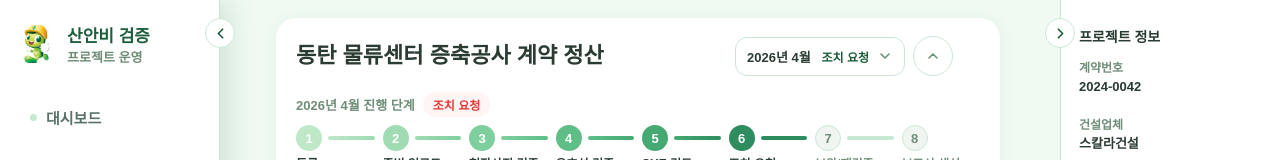
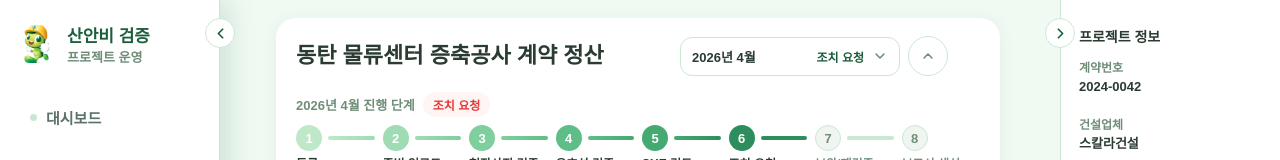
Before and after one commit to SKALA-TEAM5/frontend, a Next.js app: page /projects/dt-logistics-2024 in a window 1280 px wide. Shown: the top 160 px of the page. Built offline with nearby package versions, Linux system fonts and the light colour scheme.

Commit message:
fix(project): widen month menu

```diff
--- a/src/app/projects/[projectId]/page.tsx
+++ b/src/app/projects/[projectId]/page.tsx
@@ -332,8 +332,8 @@ export default function ProjectDetailPage() {
         <div data-ui="project-detail.19" style={{ display: 'flex', flexDirection: 'column', gap: 14, minWidth: 0 }}>
           <div data-ui="project-detail.20" style={{ display: 'flex', alignItems: 'center', justifyContent: 'space-between', gap: 14, flexWrap: 'wrap', minWidth: 0 }}>
             <h2 data-ui="project-detail.21" style={{ fontSize: 22, fontWeight: 900, color: C.g800, lineHeight: 1.25, margin: 0, minWidth: 240, flex: '1 1 360px' }}>{project.constructionName} 계약 정산</h2>
-            <div style={{ display: 'flex', alignItems: 'center', gap: 8, flex: '0 0 245px', maxWidth: '100%', minWidth: 0 }}>
-              <div data-ui="project-detail.22" ref={monthMenuRef} style={{ position: 'relative', flex: '0 0 170px', maxWidth: '100%', minWidth: 0 }}>
+            <div style={{ display: 'flex', alignItems: 'center', gap: 8, flex: '0 0 300px', maxWidth: '100%', minWidth: 0 }}>
+              <div data-ui="project-detail.22" ref={monthMenuRef} style={{ position: 'relative', flex: '0 0 220px', maxWidth: '100%', minWidth: 0 }}>
                 <button data-ui="project-detail.23" type="button" onClick={() => setMonthMenuOpen((open) => !open)} style={{ width: '100%', border: `1px solid ${C.g200}`, borderRadius: 12, padding: '9px 11px', background: C.white, color: C.g800, fontFamily: 'inherit', cursor: 'pointer', display: 'grid', gridTemplateColumns: 'minmax(0,1fr) auto 16px', alignItems: 'center', gap: 8, textAlign: 'left' }}>
                   <span style={{ minWidth: 0, fontSize: 13, fontWeight: 900, whiteSpace: 'nowrap', overflow: 'hidden', textOverflow: 'ellipsis' }}>{selectedStatement.label}</span>
                   <span style={{ fontSize: 12, fontWeight: 900, color: C.primary, whiteSpace: 'nowrap' }}>{selectedStageLabel}</span>
@@ -341,14 +341,14 @@ export default function ProjectDetailPage() {
                     <ChevronIcon direction={monthMenuOpen ? 'up' : 'down'} size={16} />
                   </span>
                 </button>
-                {monthMenuOpen && (<div data-ui="project-detail.24" style={{ position: 'absolute', top: 'calc(100% + 7px)', right: 0, zIndex: 80, width: 250, maxWidth: 'calc(100vw - 40px)', background: C.white, border: `1px solid ${C.g200}`, borderRadius: 12, padding: 6, boxShadow: '0 8px 20px rgba(27,94,59,.14)' }}>
+                {monthMenuOpen && (<div data-ui="project-detail.24" style={{ position: 'absolute', top: 'calc(100% + 7px)', right: 0, zIndex: 80, width: 300, maxWidth: 'calc(100vw - 40px)', background: C.white, border: `1px solid ${C.g200}`, borderRadius: 12, padding: 6, boxShadow: '0 8px 20px rgba(27,94,59,.14)' }}>
                   {monthlyStatements.map((statement) => {
                       const active = selectedStatement.month === statement.month;
                       const stageLabel = PROJECT_STAGES[statement.stageIndex] || '등록';
                       return (<button data-ui="project-detail.25" key={statement.month} type="button" onClick={() => {
                               setSelectedMonth(statement.month);
                               setMonthMenuOpen(false);
-                          }} style={{ width: '100%', border: 'none', borderRadius: 9, padding: '9px 10px', background: active ? C.bg : 'transparent', color: active ? C.primary : C.g600, cursor: 'pointer', fontFamily: 'inherit', display: 'grid', gridTemplateColumns: '78px minmax(0,1fr)', gap: 8, alignItems: 'center', textAlign: 'left' }}>
+                          }} style={{ width: '100%', border: 'none', borderRadius: 9, padding: '9px 10px', background: active ? C.bg : 'transparent', color: active ? C.primary : C.g600, cursor: 'pointer', fontFamily: 'inherit', display: 'grid', gridTemplateColumns: '88px minmax(0,1fr)', gap: 8, alignItems: 'center', textAlign: 'left' }}>
                         <span style={{ fontSize: 13, fontWeight: 900, whiteSpace: 'nowrap' }}>{statement.label.replace(/^2026년 /, '')}</span>
                         <span style={{ minWidth: 0, fontSize: 12, fontWeight: 900, textAlign: 'right', whiteSpace: 'nowrap', overflow: 'hidden', textOverflow: 'ellipsis' }}>{stageLabel}</span>
                       </button>);
```
